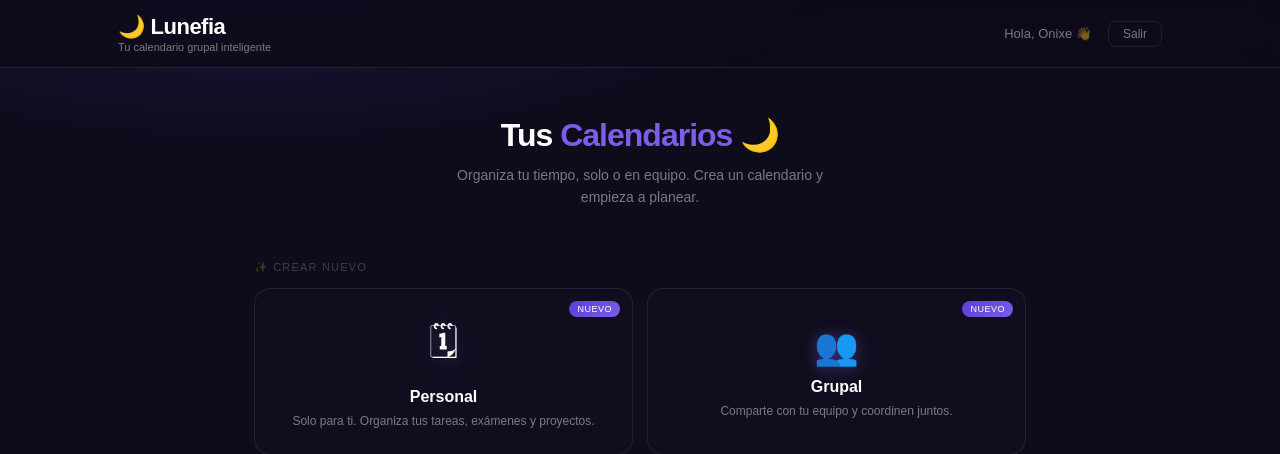
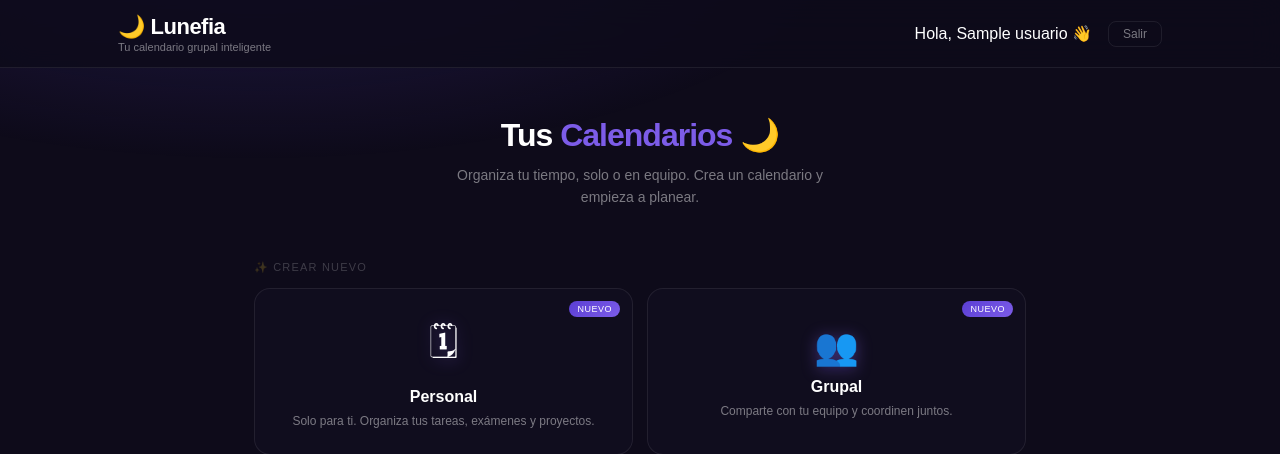
Before and after one commit to jcaicedo267-bit/calendario-grupal, a Flask app: template templates/home.html in a window 1280 px wide. Shown: the top 454 px of the page. Run offline with Flask 3, Linux system fonts and the light colour scheme; the template is opened without the code that fills it: most values are stand-ins (such as "Sample title", 1, 10 or a date in 2020); some web fonts are replaced.

Commit message:
fix: nombre de usuario dinamico

```diff
--- a/templates/home.html
+++ b/templates/home.html
@@ -511,7 +511,7 @@
             <p>Tu calendario grupal inteligente</p>
         </div>
         <div style="display:flex;align-items:center;gap:16px">
-            <span id="saludo">Hola, Onixe 👋</span>
+            <span id="saludo-usuario">Hola, {{ usuario }} 👋</span>
             <a href="/logout" class="btn-logout">Salir</a>
         </div>
     </div>
```
